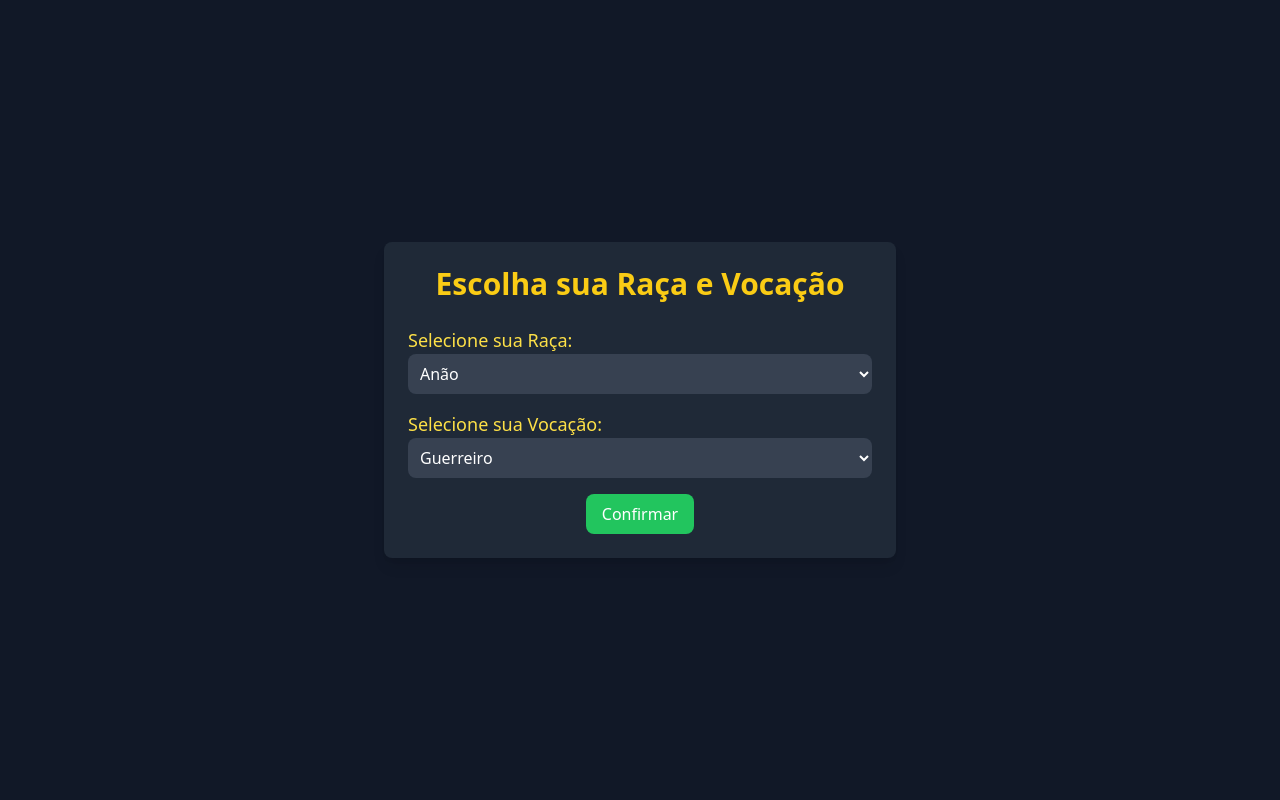
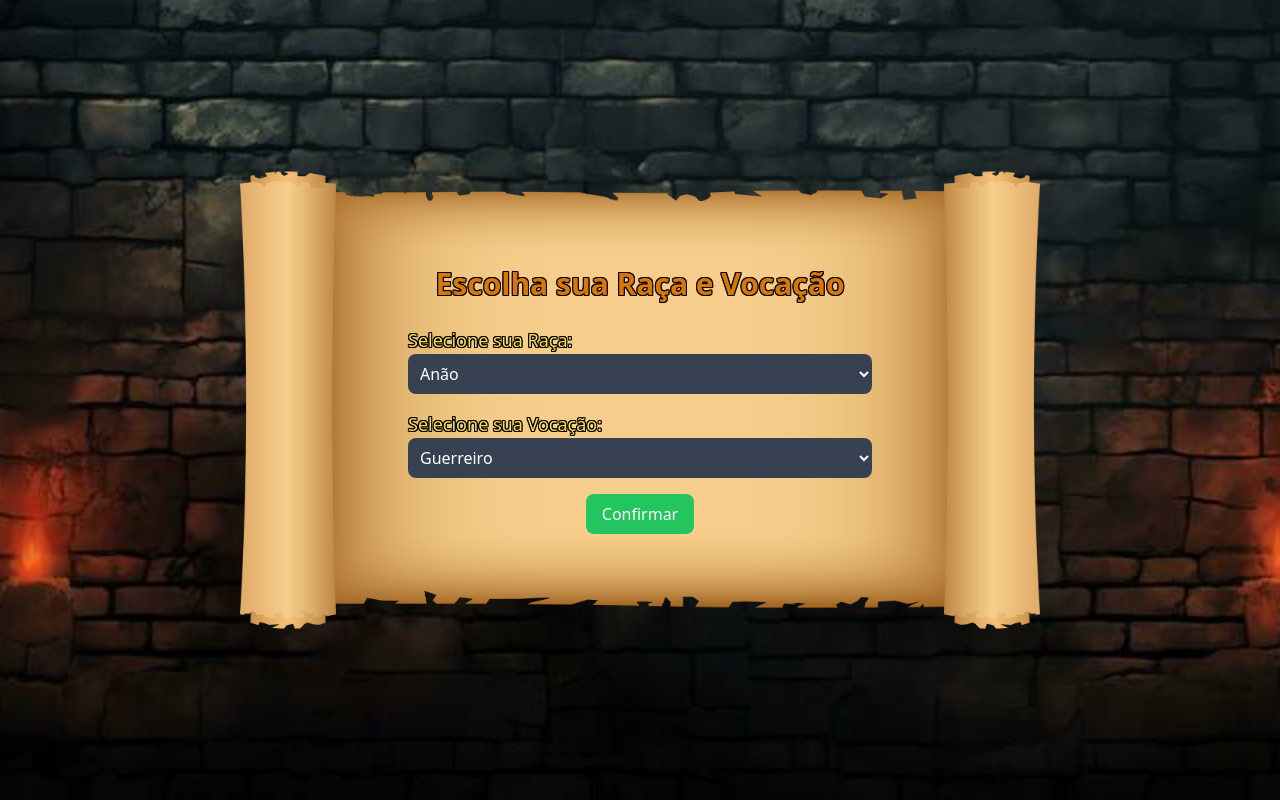
Before and after one commit to BanguelaDev/Trabalho-Pratico-P2, a Flask app: page /game/race-vocation-selector in a window 1280 px wide. Run offline with Flask 3, Linux system fonts and the light colour scheme; data comes from the database, SQL or seed files in the repository; both versions use the stored data as it was after the commit; some libraries are stand-ins or nearby versions.

Commit message:
sim
Bonitu

```diff
--- a/src/templates/race_vocation_selector.html
+++ b/src/templates/race_vocation_selector.html
@@ -5,11 +5,38 @@
     <meta name="viewport" content="width=device-width, initial-scale=1.0">
     <title>Seleção de Raça e Vocação</title>
     <script src="https://cdn.tailwindcss.com"></script>
+    <style>
+         /* Centered text */
+         .centered {
+            position: absolute;
+            top: 50%;
+            left: 50%;
+            transform: translate(-50%, -50%);
+        }
+        h1, h2, label {
+            text-shadow:
+                1px 1px 0 black,
+                -1px 1px 0 black,
+                1px -1px 0 black,
+                -1px -1px 0 black,
+                1px 0px 0 black,
+                -1px 0px 0 black,
+                0px 1px 0 black,
+                0px -1px 0 black;
+        }
+        .background-parede {
+            background-image: url('/static/img/parede.jpg');
+            background-size: cover;
+            background-position: center;
+        }
+
+
+    </style>
 </head>
-<body class="bg-gray-900 text-white flex items-center justify-center min-h-screen">
-
-    <div class="max-w-lg w-full p-6 bg-gray-800 rounded-lg shadow-lg">
-        <h1 class="text-3xl font-bold text-yellow-400 text-center mb-6">
+<body class="background-parede text-white flex items-center justify-center min-h-screen">
+    <img src="../static/img/mapav2.png" class="centered" alt="" width="800" height="800" ;>
+    <div class="max-w-lg w-full p-6 centered">
+        <h1 class="text-3xl font-bold text-amber-600 text-center mb-6">
             Escolha sua Raça e Vocação
         </h1>
 
```
Also changed, not shown: src/templates/homepage.html (+14 -4 lines), rpg_game.db, src/static/img/anão.png (renamed from src/static/img/Captura de tela 2024-11-09 214645.png), src/static/img/elfão.png (renamed from src/static/img/Captura de tela 2024-11-09 214829.png), src/static/img/parede.jpg (added), src/static/img/sapiens.png (renamed from src/static/img/Captura de tela 2024-11-09 214933.png).
